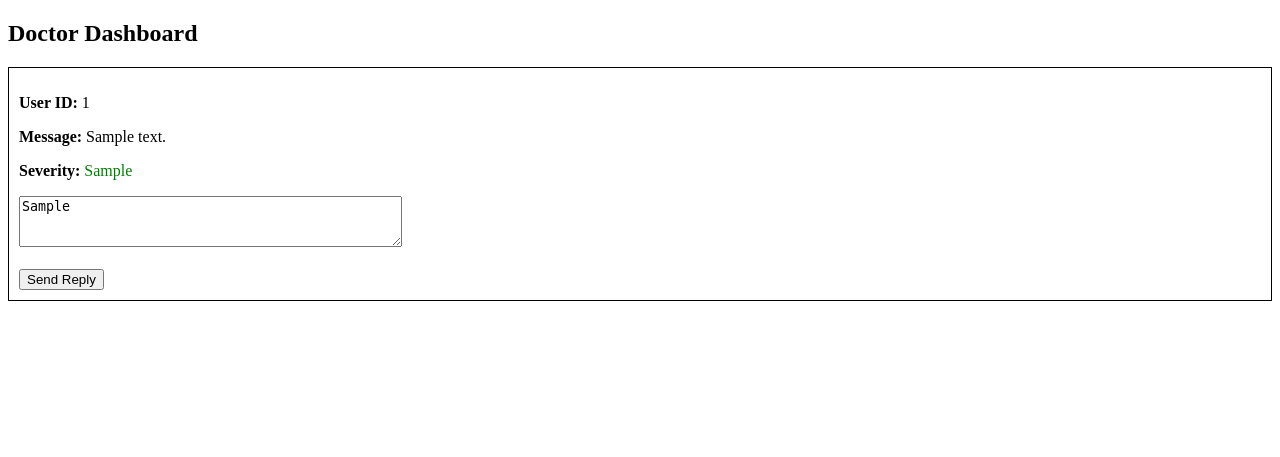
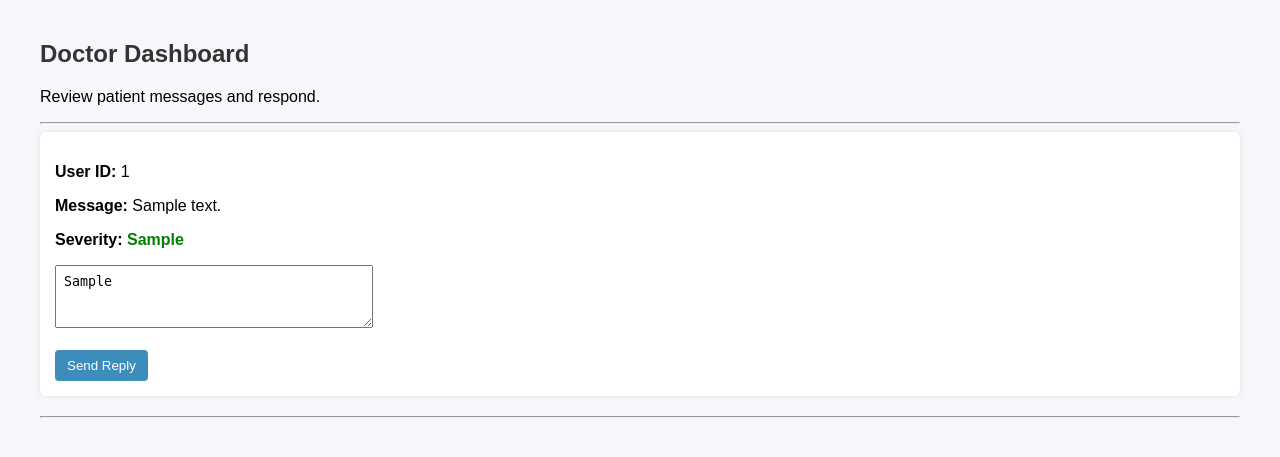
Before and after one commit to SonaSojan/healio-app, a Flask app: page /doctor in a window 1280 px wide. Shown: the top 457 px of the page. Run offline with Flask 3, Linux system fonts and the light colour scheme; tables that the repository leaves empty hold one stand-in row (values such as "Sample post").

Commit message:
add css styling

```diff
--- a/templates/doctor.html
+++ b/templates/doctor.html
@@ -2,36 +2,56 @@
 <html>
 <head>
     <title>Doctor Dashboard</title>
+    <link rel="stylesheet" href="/static/style.css">
 </head>
+
 <body>
 
 <h2>Doctor Dashboard</h2>
+<p>Review patient messages and respond.</p>
+
+<hr>
 
 {% for msg in messages %}
-<div style="border:1px solid black; padding:10px; margin-bottom:15px;">
 
-<p><b>User ID:</b> {{ msg.user_id }}</p>
-<p><b>Message:</b> {{ msg.message }}</p>
+<div class="message-box">
 
-<p><b>Severity:</b>
-<span style="color:
-{% if msg.severity == 'Severe' %}red
-{% elif msg.severity == 'Moderate' %}orange
-{% else %}green
-{% endif %};">
+<p><strong>User ID:</strong> {{ msg.user_id }}</p>
+
+<p><strong>Message:</strong> {{ msg.message }}</p>
+
+<p>
+<strong>Severity:</strong>
+<span class="
+{% if msg.severity == 'Severe' %}
+severity-severe
+{% elif msg.severity == 'Moderate' %}
+severity-moderate
+{% else %}
+severity-mild
+{% endif %}
+">
 {{ msg.severity }}
 </span>
 </p>
 
 <form method="POST">
-    <input type="hidden" name="msg_id" value="{{ msg.id }}">
-    <textarea name="reply" rows="3" cols="45"
-        placeholder="Doctor reply">{{ msg.reply }}</textarea>
-    <br><br>
-    <button type="submit">Send Reply</button>
+<input type="hidden" name="msg_id" value="{{ msg.id }}">
+
+<textarea name="reply" placeholder="Write your reply to the user..." rows="3" cols="50">
+{{ msg.reply }}
+</textarea>
+
+<br><br>
+
+<button type="submit">Send Reply</button>
+
 </form>
 
 </div>
+
+<hr>
+
 {% endfor %}
 
 </body>
--- a/templates/index.html
+++ b/templates/index.html
@@ -2,6 +2,7 @@
 <html>
 <head>
     <title>Healio - Anonymous Support</title>
+    <link rel="stylesheet" href="/static/style.css">
 </head>
 <body>
 
--- /dev/null
+++ b/templates/static/style.css
@@ -0,0 +1,49 @@
+body{
+    font-family: Arial;
+    margin:40px;
+    background-color:#f5f7fa;
+}
+
+h2{
+    color:#333;
+}
+
+textarea{
+    width:300px;
+    padding:8px;
+}
+
+button{
+    padding:8px 12px;
+    background-color:#3c8dbc;
+    color:white;
+    border:none;
+    border-radius:4px;
+}
+
+button:hover{
+    background-color:#2c6fa0;
+}
+
+.message-box{
+    background:white;
+    padding:15px;
+    margin-bottom:20px;
+    border-radius:6px;
+    box-shadow:0 0 5px rgba(0,0,0,0.1);
+}
+
+.severity-severe{
+    color:red;
+    font-weight:bold;
+}
+
+.severity-moderate{
+    color:orange;
+    font-weight:bold;
+}
+
+.severity-mild{
+    color:green;
+    font-weight:bold;
+}
```
